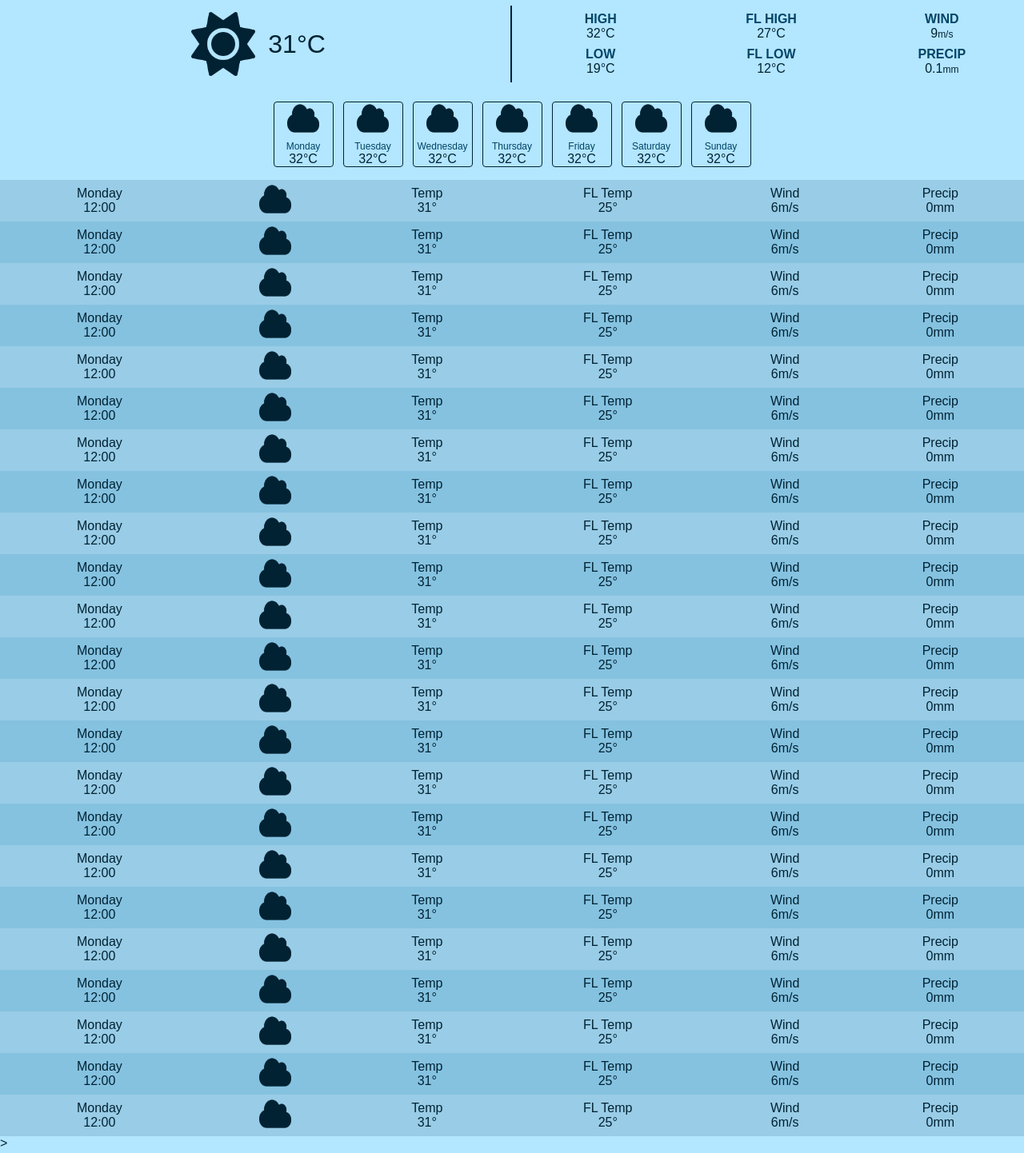
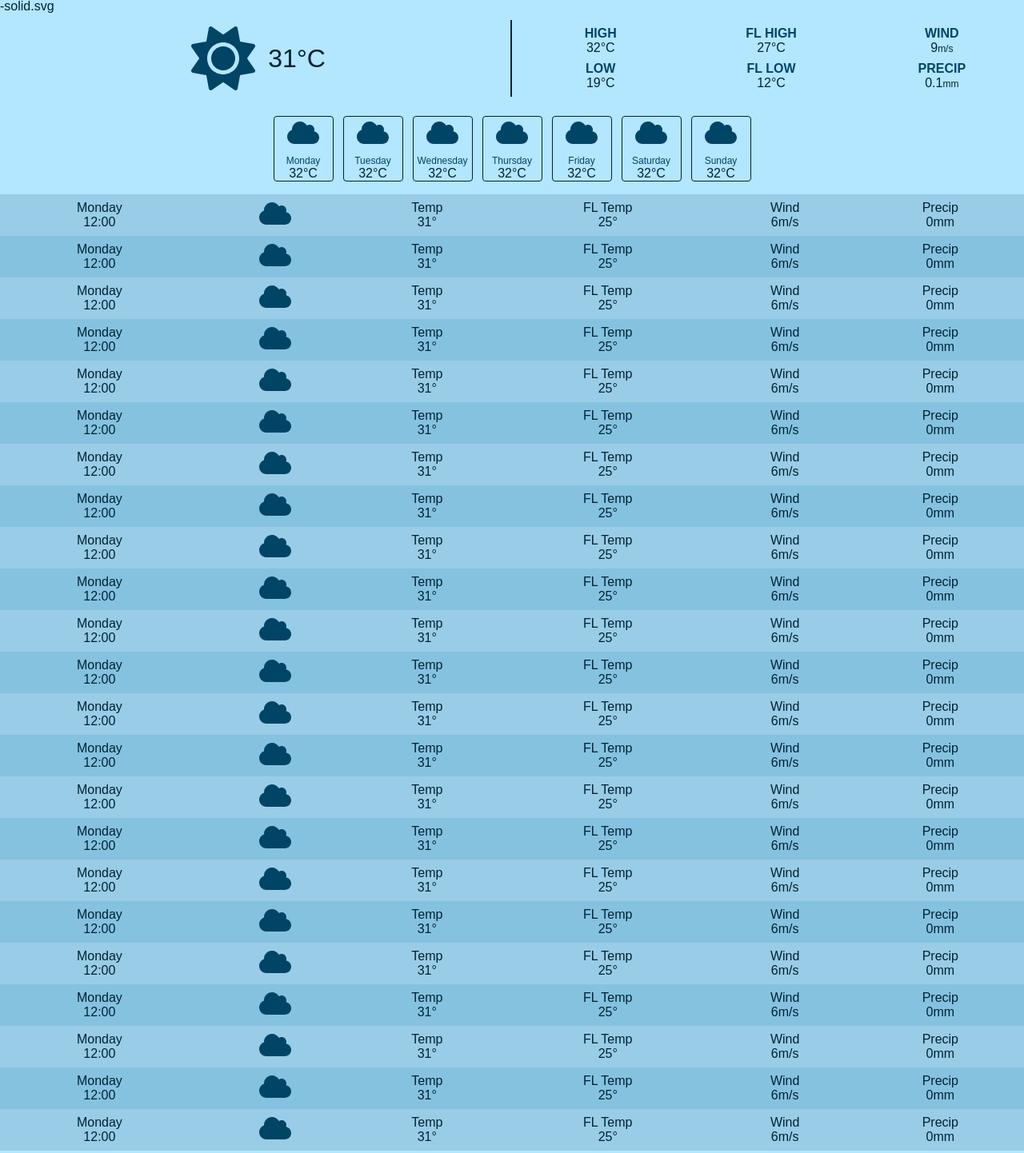
Before and after one commit to fanderssondev/weather-app, a website: page index.html in a window 1280 px wide. Shown: the part 1-1443 px from the top of the page at 80% size. Drawn offline with nearby package versions, Linux system fonts and the light colour scheme; files that its build step writes are made by us from their sources.

Commit message:
Updated icons and added title icons

```diff
--- a/index.html
+++ b/index.html
@@ -1,8 +1,9 @@
-<!DOCTYPE html>
+<!DOCTYPE html>-solid.svg
 <html lang="en">
   <head>
     <meta charset="UTF-8" />
     <meta name="viewport" content="width=device-width, initial-scale=1.0" />
+    <link rel="shortcut icon" href="icons/logo-no-bg.svg" type="image/x-icon" />
     <link rel="stylesheet" href="dist/css/main.css" />
     <title>Weather App</title>
   </head>
@@ -10,7 +11,7 @@
     <header class="header">
       <div class="header-left">
         <img
-          src="icons/sun.png"
+          src="icons/sun.svg"
           alt=""
           class="weather-icon large"
           data-current-icon
@@ -55,37 +56,37 @@
 
     <section class="day" data-day-section>
       <div class="day-card">
-        <img src="icons/cloud.png" alt="" class="weather-icon" />
+        <img src="icons/cloud.svg" alt="" class="weather-icon" />
         <div class="day-card-day">Monday</div>
         <div>32&deg;C</div>
       </div>
       <div class="day-card">
-        <img src="icons/cloud.png" alt="" class="weather-icon" />
+        <img src="icons/cloud.svg" alt="" class="weather-icon" />
         <div class="day-card-day">Tuesday</div>
         <div>32&deg;C</div>
       </div>
       <div class="day-card">
-        <img src="icons/cloud.png" alt="" class="weather-icon" />
+        <img src="icons/cloud.svg" alt="" class="weather-icon" />
         <div class="day-card-day">Wednesday</div>
         <div>32&deg;C</div>
       </div>
       <div class="day-card">
-        <img src="icons/cloud.png" alt="" class="weather-icon" />
+        <img src="icons/cloud.svg" alt="" class="weather-icon" />
         <div class="day-card-day">Thursday</div>
         <div>32&deg;C</div>
       </div>
       <div class="day-card">
-        <img src="icons/cloud.png" alt="" class="weather-icon" />
+        <img src="icons/cloud.svg" alt="" class="weather-icon" />
         <div class="day-card-day">Friday</div>
         <div>32&deg;C</div>
       </div>
       <div class="day-card">
-        <img src="icons/cloud.png" alt="" class="weather-icon" />
+        <img src="icons/cloud.svg" alt="" class="weather-icon" />
         <div class="day-card-day">Saturday</div>
         <div>32&deg;C</div>
       </div>
       <div class="day-card">
-        <img src="icons/cloud.png" alt="" class="weather-icon" />
+        <img src="icons/cloud.svg" alt="" class="weather-icon" />
         <div class="day-card-day">Sunday</div>
         <div>32&deg;C</div>
       </div>
@@ -101,7 +102,7 @@
             </div>
           </td>
           <td>
-            <img src="icons/cloud.png" alt="" class="weather-icon" />
+            <img src="icons/cloud.svg" alt="" class="weather-icon" />
           </td>
           <td>
             <div class="info-group">
@@ -136,7 +137,7 @@
             </div>
           </td>
           <td>
-            <img src="icons/cloud.png" alt="" class="weather-icon" />
+            <img src="icons/cloud.svg" alt="" class="weather-icon" />
           </td>
           <td>
             <div class="info-group">
@@ -171,7 +172,7 @@
             </div>
           </td>
           <td>
-            <img src="icons/cloud.png" alt="" class="weather-icon" />
+            <img src="icons/cloud.svg" alt="" class="weather-icon" />
           </td>
           <td>
             <div class="info-group">
@@ -206,7 +207,7 @@
             </div>
           </td>
           <td>
-            <img src="icons/cloud.png" alt="" class="weather-icon" />
+            <img src="icons/cloud.svg" alt="" class="weather-icon" />
           </td>
           <td>
             <div class="info-group">
@@ -241,7 +242,7 @@
             </div>
           </td>
           <td>
-            <img src="icons/cloud.png" alt="" class="weather-icon" />
+            <img src="icons/cloud.svg" alt="" class="weather-icon" />
           </td>
           <td>
             <div class="info-group">
@@ -276,7 +277,7 @@
             </div>
           </td>
           <td>
-            <img src="icons/cloud.png" alt="" class="weather-icon" />
+            <img src="icons/cloud.svg" alt="" class="weather-icon" />
           </td>
           <td>
             <div class="info-group">
@@ -311,7 +312,7 @@
             </div>
           </td>
           <td>
-            <img src="icons/cloud.png" alt="" class="weather-icon" />
+            <img src="icons/cloud.svg" alt="" class="weather-icon" />
           </td>
           <td>
             <div class="info-group">
@@ -346,7 +347,7 @@
             </div>
           </td>
           <td>
-            <img src="icons/cloud.png" alt="" class="weather-icon" />
+            <img src="icons/cloud.svg" alt="" class="weather-icon" />
           </td>
           <td>
             <div class="info-group">
@@ -381,7 +382,7 @@
             </div>
           </td>
           <td>
-            <img src="icons/cloud.png" alt="" class="weather-icon" />
+            <img src="icons/cloud.svg" alt="" class="weather-icon" />
           </td>
           <td>
             <div class="info-group">
@@ -416,7 +417,7 @@
             </div>
           </td>
           <td>
-            <img src="icons/cloud.png" alt="" class="weather-icon" />
+            <img src="icons/cloud.svg" alt="" class="weather-icon" />
           </td>
           <td>
             <div class="info-group">
@@ -451,7 +452,7 @@
             </div>
           </td>
           <td>
-            <img src="icons/cloud.png" alt="" class="weather-icon" />
+            <img src="icons/cloud.svg" alt="" class="weather-icon" />
           </td>
           <td>
             <div class="info-group">
@@ -486,7 +487,7 @@
             </div>
           </td>
           <td>
-            <img src="icons/cloud.png" alt="" class="weather-icon" />
+            <img src="icons/cloud.svg" alt="" class="weather-icon" />
           </td>
           <td>
             <div class="info-group">
@@ -521,7 +522,7 @@
             </div>
           </td>
           <td>
-            <img src="icons/cloud.png" alt="" class="weather-icon" />
+            <img src="icons/cloud.svg" alt="" class="weather-icon" />
           </td>
           <td>
             <div class="info-group">
@@ -556,7 +557,7 @@
             </div>
           </td>
           <td>
-            <img src="icons/cloud.png" alt="" class="weather-icon" />
+            <img src="icons/cloud.svg" alt="" class="weather-icon" />
           </td>
           <td>
             <div class="info-group">
@@ -591,7 +592,7 @@
             </div>
           </td>
           <td>
-            <img src="icons/cloud.png" alt="" class="weather-icon" />
+            <img src="icons/cloud.svg" alt="" class="weather-icon" />
           </td>
           <td>
             <div class="info-group">
@@ -626,7 +627,7 @@
             </div>
           </td>
           <td>
-            <img src="icons/cloud.png" alt="" class="weather-icon" />
+            <img src="icons/cloud.svg" alt="" class="weather-icon" />
           </td>
           <td>
             <div class="info-group">
@@ -661,7 +662,7 @@
             </div>
           </td>
           <td>
-            <img src="icons/cloud.png" alt="" class="weather-icon" />
+            <img src="icons/cloud.svg" alt="" class="weather-icon" />
           </td>
           <td>
             <div class="info-group">
@@ -696,7 +697,7 @@
             </div>
           </td>
           <td>
-            <img src="icons/cloud.png" alt="" class="weather-icon" />
+            <img src="icons/cloud.svg" alt="" class="weather-icon" />
           </td>
           <td>
             <div class="info-group">
@@ -731,7 +732,7 @@
             </div>
           </td>
           <td>
-            <img src="icons/cloud.png" alt="" class="weather-icon" />
+            <img src="icons/cloud.svg" alt="" class="weather-icon" />
           </td>
           <td>
             <div class="info-group">
@@ -766,7 +767,7 @@
             </div>
           </td>
           <td>
-            <img src="icons/cloud.png" alt="" class="weather-icon" />
+            <img src="icons/cloud.svg" alt="" class="weather-icon" />
           </td>
           <td>
             <div class="info-group">
@@ -801,7 +802,7 @@
             </div>
           </td>
           <td>
-            <img src="icons/cloud.png" alt="" class="weather-icon" />
+            <img src="icons/cloud.svg" alt="" class="weather-icon" />
           </td>
           <td>
             <div class="info-group">
@@ -836,7 +837,7 @@
             </div>
           </td>
           <td>
-            <img src="icons/cloud.png" alt="" class="weather-icon" />
+            <img src="icons/cloud.svg" alt="" class="weather-icon" />
           </td>
           <td>
             <div class="info-group">
@@ -871,7 +872,7 @@
             </div>
           </td>
           <td>
-            <img src="icons/cloud.png" alt="" class="weather-icon" />
+            <img src="icons/cloud.svg" alt="" class="weather-icon" />
           </td>
           <td>
             <div class="info-group">
```
Also changed, not shown: icons/cloud-bolt.png (deleted), icons/cloud-bolt.svg (added), icons/cloud-showers-heavy.png (deleted), icons/cloud-showers-heavy.svg (added), icons/cloud-sun.png (deleted), icons/cloud-sun.svg (added), icons/cloud.png (deleted), icons/cloud.svg (added), icons/logo-no-bg.png (added), icons/logo.png (added), icons/smog.png (deleted), icons/smog.svg (added), icons/snowflake.png (deleted), icons/snowflake.svg (added), 2 more files.
